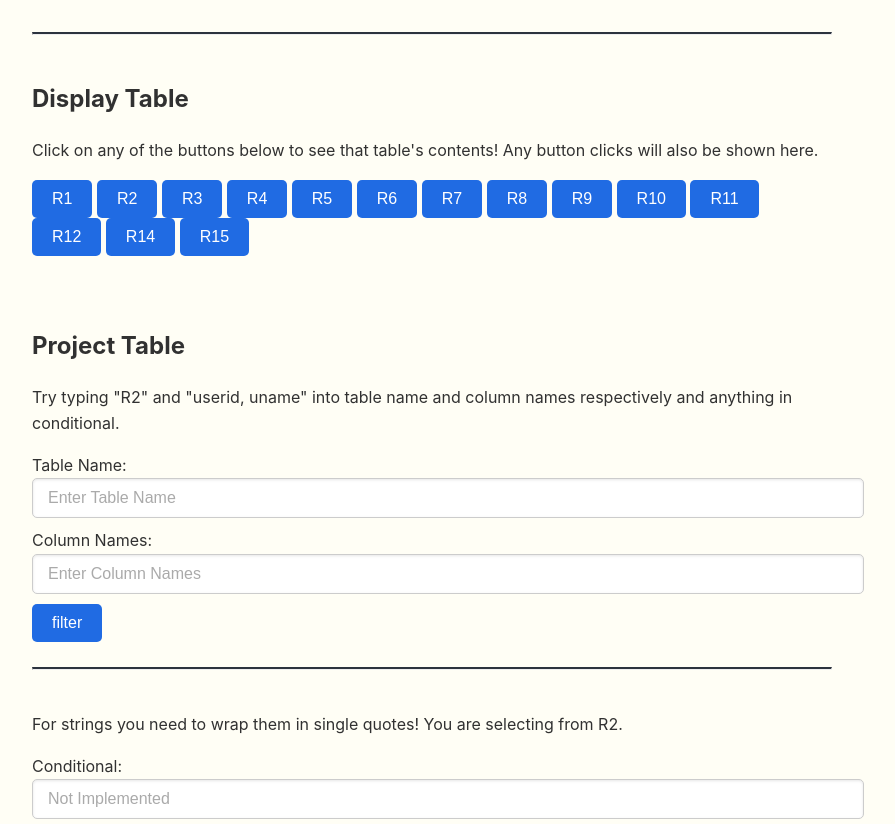
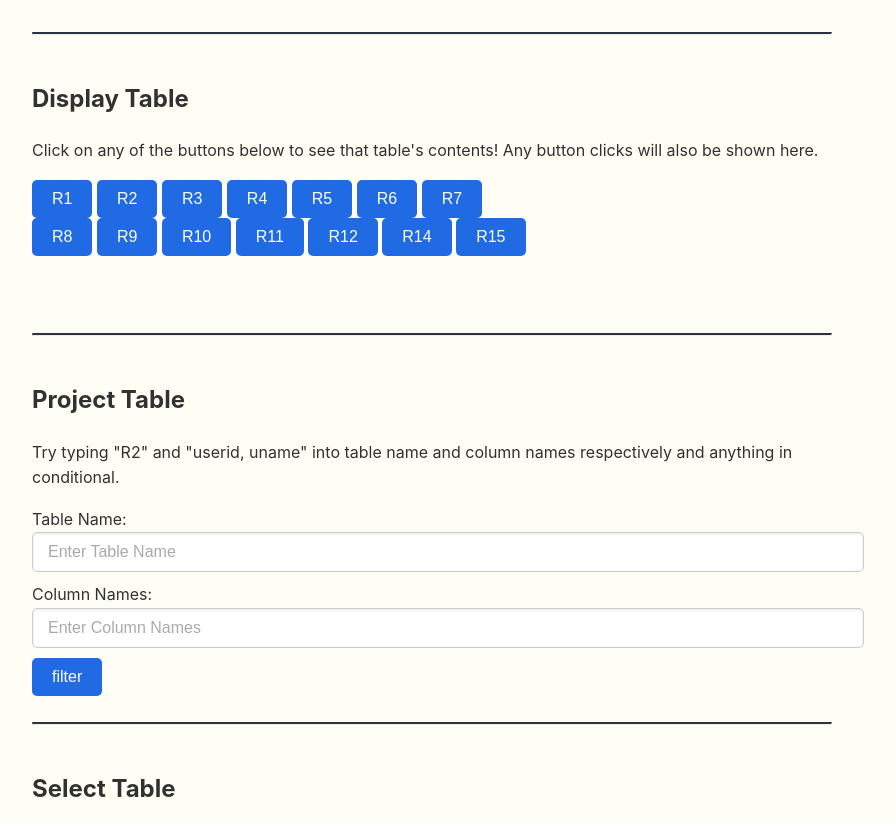
Before and after one commit to winstonshin3/Meal-Plan-App, a website: page project/public/index.html in a window 1280 px wide. Shown: the part 128-952 px from the top of the page, without its empty margins (208-1103 px from the left). Drawn offline with Linux system fonts and the light colour scheme; no server answers.

Commit message:
Minor GUI updates

```diff
--- a/project/public/index.html
+++ b/project/public/index.html
@@ -37,6 +37,8 @@
 		Click on any of the buttons below to see that table's contents! Any button
 		clicks will also be shown here.
 	</p>
+	<div>
+		<div>
 			<button id="resultTableR1">R1</button>
 			<button id="resultTableR2">R2</button>
 			<button id="resultTableR3">R3</button>
@@ -44,6 +46,8 @@
 			<button id="resultTableR5">R5</button>
 			<button id="resultTableR6">R6</button>
 			<button id="resultTableR7">R7</button>
+		</div>
+		<div>
 			<button id="resultTableR8">R8</button>
 			<button id="resultTableR9">R9</button>
 			<button id="resultTableR10">R10</button>
@@ -51,6 +55,11 @@
 			<button id="resultTableR12">R12</button>
 			<button id="resultTableR14">R14</button>
 			<button id="resultTableR15">R15</button>
+		</div>
+	</div>
+
+
+
 	<br /><br />
 	<table id="resultsTable" border="1">
 		<thead id="resultsTable-header">
@@ -60,6 +69,9 @@
 		<tbody></tbody>
 	</table>
 	<br />
+	<hr />
+	<br />
+	<!-- ========================================================================= -->
 	<h2>Project Table</h2>
 	<p>
 		Try typing "R2" and "userid, uname" into table name and column names
@@ -79,6 +91,7 @@
 	<br />
 	<!-- ========================================================================= -->
 
+	<h2>Select Table</h2>
 	<table id="selectTable" border="1">
 		<thead id="selectTable-header">
 			<tr>
```
Lines whose indentation alone changed are shown as unchanged.
